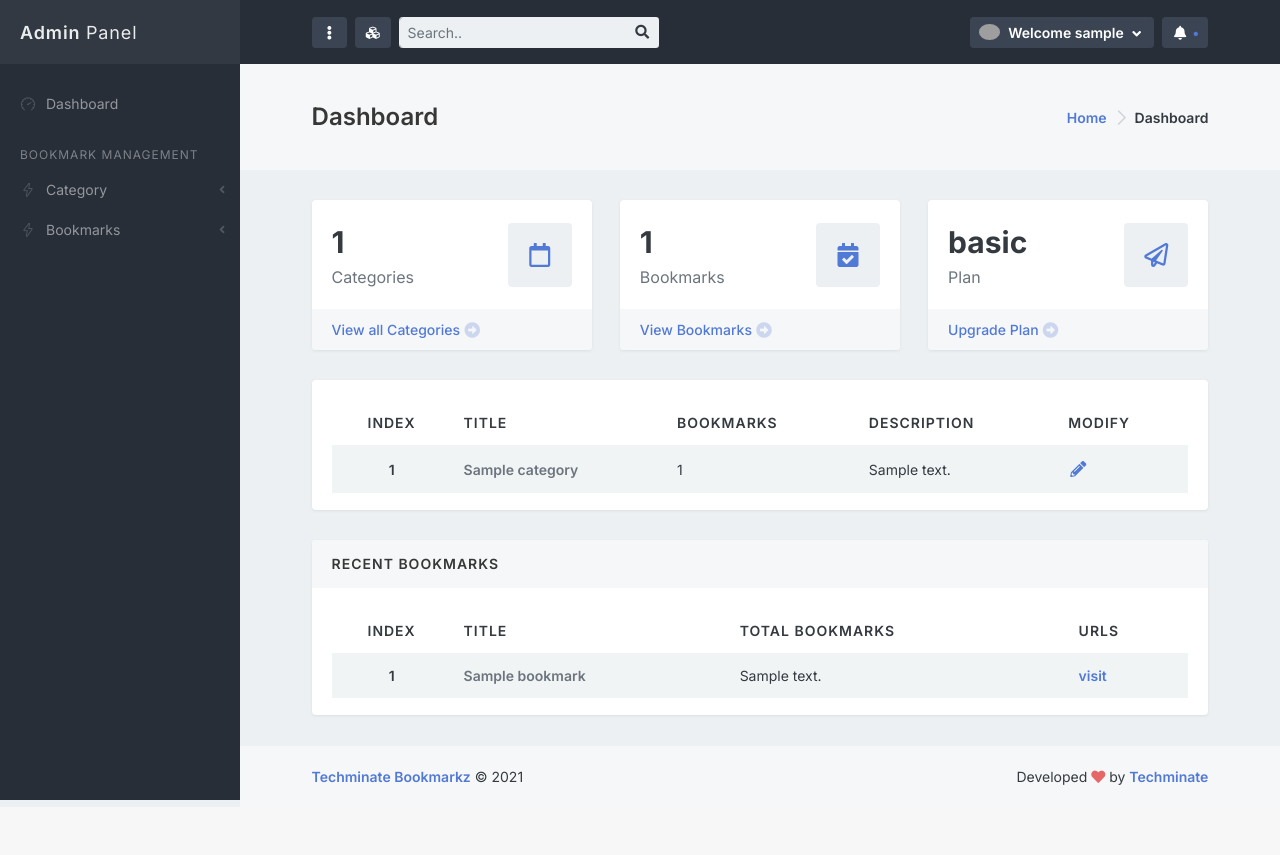
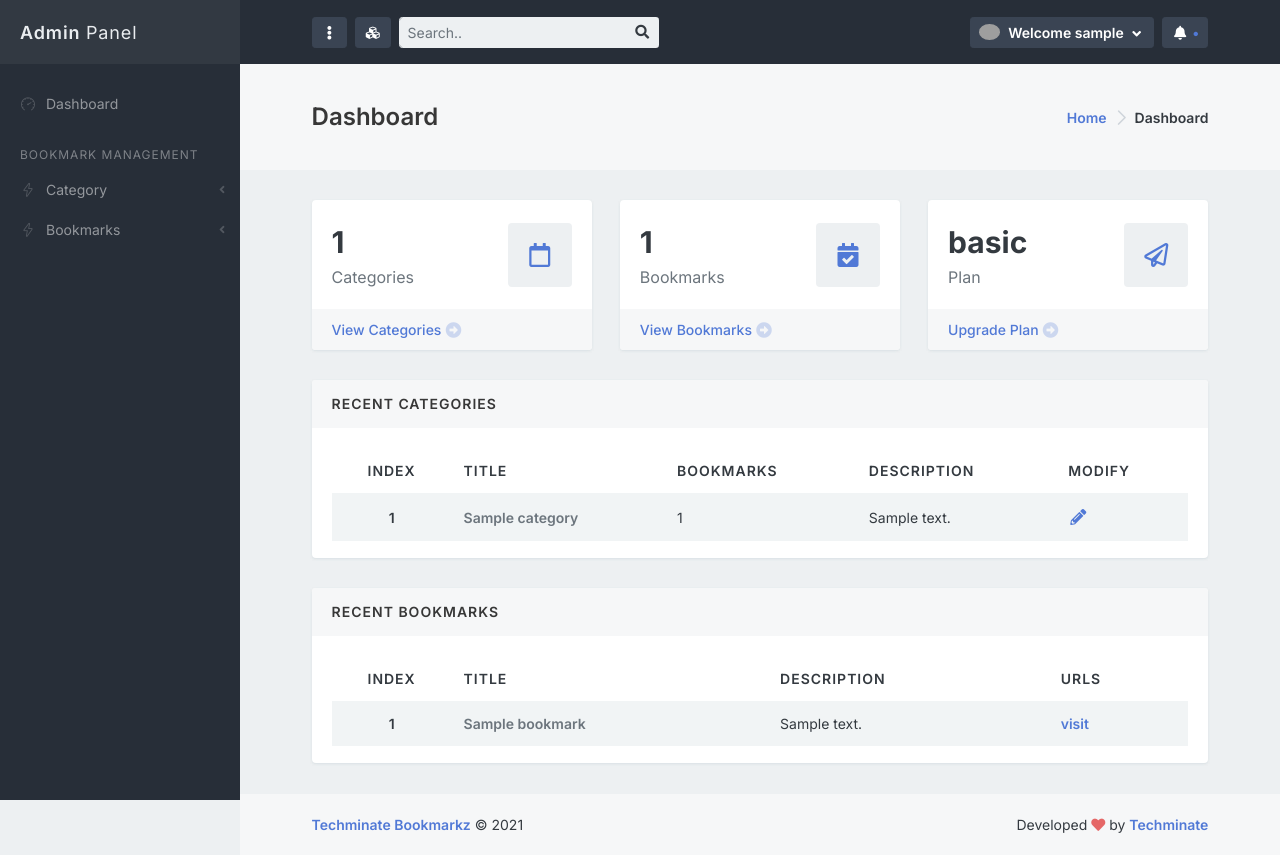
Before and after one commit to SazidAhmed/Django-BookmarkApp, a Django app: page /adminpanel/ in a window 1280 px wide. Before the commit the page ends 800 px from the top, so only its background shows below. Run offline with Django 3.2, Linux system fonts and the light colour scheme; a user stored in the database is signed in; tables that the repository leaves empty hold one stand-in row (values such as "Sample post"); parts of the project's set-up code (start-up, migrations or seed data) failed here and were passed over; some libraries are stand-ins or nearby versions; grey boxes are pictures that could not be loaded.

```diff
--- a/apps/adminpanel/templates/allbookmarks.html
+++ b/apps/adminpanel/templates/allbookmarks.html
@@ -15,9 +15,9 @@
                           <a class="link-fx" href="{% url 'dashboard' %}">Dashboard</a>
                       </li>
                        <li class="breadcrumb-item" aria-current="page">
-                          <a class="link-fx" href="{% url 'categories' %}">Category</a>
+                          <a class="link-fx" href="{% url 'categories' %}">Categories</a>
                       </li>
-                      <li class="breadcrumb-item"> {{ category.title }}</li>
+                      <li class="breadcrumb-item">Bookmarks</li>
                   </ol>
               </nav>
           </div>
@@ -28,7 +28,7 @@
   <div class="content">
     <div class="row row-deck">
     {% for bookmark in bookmarks %}
-      <div class="col-sm-6 col-md-4 col-l-3 col-xl-3">
+      <div class="col-sm-6 col-md-6 col-lg-6 col-xl-6">
         <div class="block block-rounded d-flex flex-column">
             <div class="block-content block-content-full flex-grow-1 d-flex justify-content-between align-items-center">
                 <dl class="mb-0">
--- a/apps/adminpanel/templates/dashboard.html
+++ b/apps/adminpanel/templates/dashboard.html
@@ -30,7 +30,7 @@
                 <div
                     class="block-content block-content-full flex-grow-1 d-flex justify-content-between align-items-center">
                     <dl class="mb-0">
-                        <dt class="font-size-h2 font-w700">{{ categories|length }}</dt>
+                        <dt class="font-size-h2 font-w700">{{ myCategories|length }}</dt>
                         <dd class="text-muted mb-0">Categories</dd>
                     </dl>
                     <div class="item item-rounded bg-body">
@@ -39,7 +39,7 @@
                 </div>
                 <div class="block-content block-content-full block-content-sm bg-body-light font-size-sm">
                     <a class="font-w500 d-flex align-items-center" href="{% url 'categories' %}">
-                        View all Categories
+                        View Categories
                         <i class="fa fa-arrow-alt-circle-right ml-1 opacity-25 font-size-base"></i>
                     </a>
                 </div>
@@ -52,7 +52,7 @@
                 <div
                     class="block-content block-content-full flex-grow-1 d-flex justify-content-between align-items-center">
                     <dl class="mb-0">
-                        <dt class="font-size-h2 font-w700">{{ bookmarks|length }}</dt>
+                        <dt class="font-size-h2 font-w700">{{ myBookmarks|length }}</dt>
                         <dd class="text-muted mb-0">Bookmarks</dd>
                     </dl>
                     <div class="item item-rounded bg-body">
@@ -60,7 +60,7 @@
                     </div>
                 </div>
                 <div class="block-content block-content-full block-content-sm bg-body-light font-size-sm">
-                    <a class="font-w500 d-flex align-items-center" href="{% url 'categories' %}">
+                    <a class="font-w500 d-flex align-items-center" href="{% url 'allbookmarks' %}">
                         View Bookmarks
                         <i class="fa fa-arrow-alt-circle-right ml-1 opacity-25 font-size-base"></i>
                     </a>
@@ -94,6 +94,11 @@
 
     <!-- Recent Categories -->
     <div class="block block-rounded">
+        <div class="block-header block-header-default">
+            <h3 class="block-title">Recent Categories</h3>
+            <div class="block-options">
+            </div>
+        </div>
         <div class="block-content">
             <div class="table-responsive">
                 <table class="table table-borderless table-striped table-vcenter">
@@ -143,7 +148,7 @@
                         <tr>
                             <th class="text-center" style="width: 120px;">Index</th>
                             <th class="d-none d-sm-table-cell">Title</th>
-                            <th class="d-none d-xl-table-cell">Total Bookmarks</th>
+                            <th class="d-none d-xl-table-cell">Description</th>
                             <th class="d-none d-xl-table-cell">Urls</th>
                         </tr>
                     </thead>
--- a/apps/adminpanel/views.py
+++ b/apps/adminpanel/views.py
@@ -11,9 +11,11 @@ from apps.userprofile.models import Userprofile
 
 @login_required
 def dashboard(request):
+  myCategories = request.user.categories.all()
+  myBookmarks = request.user.bookmarks.all()
   categories = request.user.categories.all().order_by('-created_at')[0:5]
   bookmarks = request.user.bookmarks.all().order_by('-created_at')[0:5]
-  context={'bookmarks':bookmarks, 'categories':categories}
+  context={'bookmarks':bookmarks, 'categories':categories, 'myBookmarks':myBookmarks, 'myCategories':myCategories}
   return render(request, 'dashboard.html', context)
 
 @login_required
--- a/apps/marks/templates/marks/bookmark_edit.html
+++ b/apps/marks/templates/marks/bookmark_edit.html
@@ -7,7 +7,7 @@
       <div class="content content-full">
           <div class="d-flex flex-column flex-sm-row justify-content-sm-between align-items-sm-center">
               <h1 class="flex-sm-fill h3 my-2">
-                 Bookmark Form <small class="font-size-base font-w400 text-muted">
+                 Edit Bookmark <small class="font-size-base font-w400 text-muted">
                  <a href="#"></a>
                  </small>
               </h1>
--- a/apps/marks/templates/marks/bookmark_form.html
+++ b/apps/marks/templates/marks/bookmark_form.html
@@ -7,7 +7,7 @@
       <div class="content content-full">
           <div class="d-flex flex-column flex-sm-row justify-content-sm-between align-items-sm-center">
               <h1 class="flex-sm-fill h3 my-2">
-                 Bookmark Form <small class="font-size-base font-w400 text-muted">
+                 Create New Bookmark <small class="font-size-base font-w400 text-muted">
                  <a href="#"></a>
                  </small>
               </h1>
--- a/apps/marks/templates/marks/category_edit.html
+++ b/apps/marks/templates/marks/category_edit.html
@@ -7,7 +7,7 @@
       <div class="content content-full">
           <div class="d-flex flex-column flex-sm-row justify-content-sm-between align-items-sm-center">
               <h1 class="flex-sm-fill h3 my-2">
-                 Category Form <small class="font-size-base font-w400 text-muted">
+                 Edit Category<small class="font-size-base font-w400 text-muted">
                  <a href="#"></a>
                  </small>
               </h1>
--- a/apps/marks/templates/marks/category_form.html
+++ b/apps/marks/templates/marks/category_form.html
@@ -7,7 +7,7 @@
       <div class="content content-full">
           <div class="d-flex flex-column flex-sm-row justify-content-sm-between align-items-sm-center">
               <h1 class="flex-sm-fill h3 my-2">
-                 Category Form <small class="font-size-base font-w400 text-muted">
+                 Create New Category<small class="font-size-base font-w400 text-muted">
                  <a href="#"></a>
                  </small>
               </h1>
```
Also changed, not shown: apps/marks/templates/marks/categories.html (+3 -4 lines), apps/marks/templates/marks/category.html (+7 -5 lines), apps/website/templates/home.html (+4 -3 lines), static/assets/media/home.png (added).
